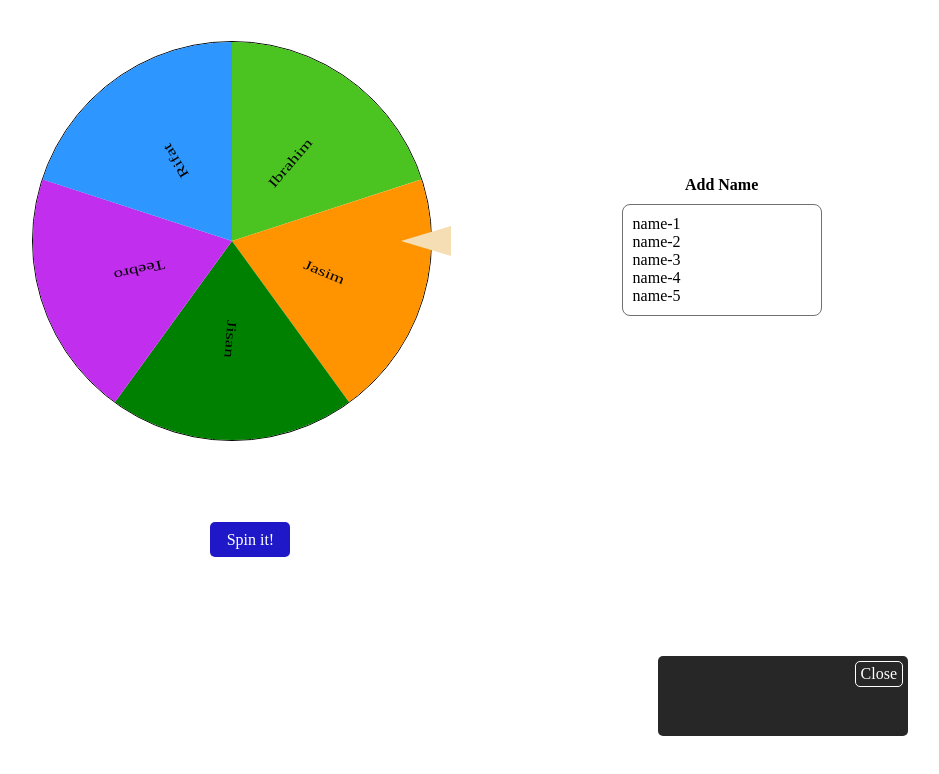
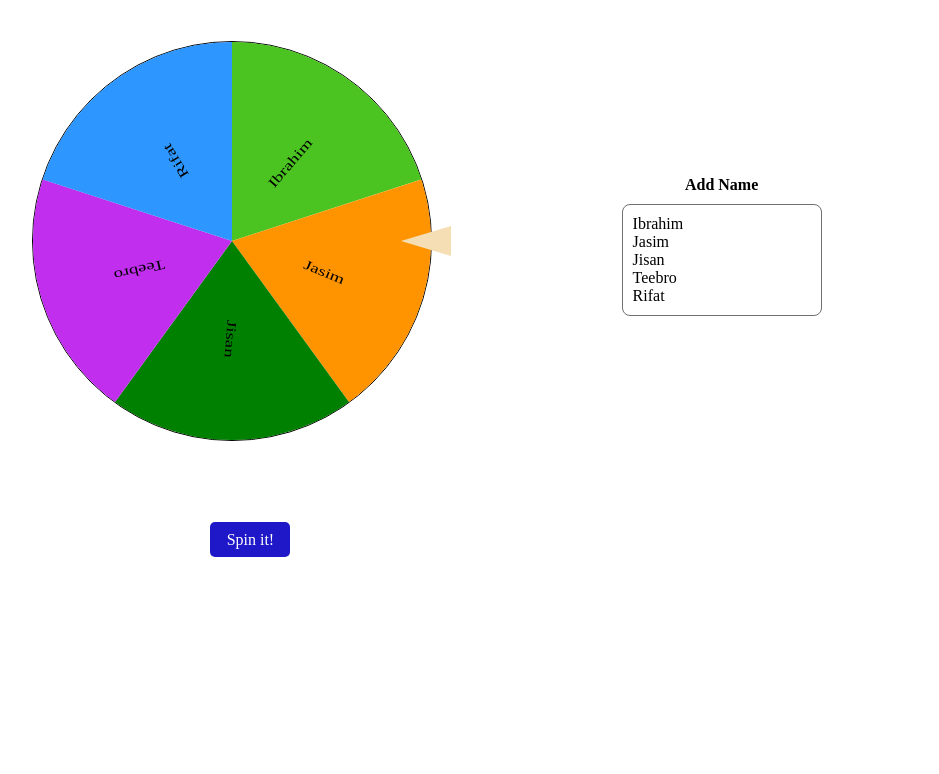
Before and after one commit to zahidul-islam-144/wpxpo-interview, a React (Create React App) app: page / in a window 1280 px wide. Shown: the top 774 px of the page, without its empty margins (308-1247 px from the left). Built offline with nearby package versions, Linux system fonts and the light colour scheme.

Commit message:
bug fixed

```diff
--- a/src/components/Spinner.jsx
+++ b/src/components/Spinner.jsx
@@ -2,7 +2,6 @@ import React, { useState } from "react";
 import PopUp from "./PopUp";
 
 const Spinner = () => {
-  const [startRotate, setStartRotate] = useState(false);
   const [openPopUp, setOpenPopUp] = useState(false);
   const [data, setData] = useState("");
   const [winner, setWinner] = useState("");
@@ -18,11 +17,11 @@ const Spinner = () => {
   ];
 
   const winnerNames2 = [
-    { min: 0, max: 72, winner: "Ibrahim" },
-    { min: 73, max: 145, winner: "Jasim" },
-    { min: 146, max: 218, winner: "Jisan" },
-    { min: 219, max: 291, winner: "Teebro" },
-    { min: 292, max: 364, winner: "Rifat" },
+    { winner: "Ibrahim" },
+    { winner: "Jasim" },
+    { winner: "Jisan" },
+    { winner: "Teebro" },
+    { winner: "Rifat" },
   ];
 
   const handlePopUp = (value) => {
@@ -30,7 +29,6 @@ const Spinner = () => {
   };
 
   const handleRotation = () => {
-    setStartRotate(true);
     let min = 0;
     let max = 355;
     let degree = Math.floor(Math.random() * (max - min + 1)) + min;
@@ -49,17 +47,14 @@ const Spinner = () => {
       }
     });
     console.log("* Winner:", result);
+
     setTimeout(() => {
-      if (result) {
+        console.log("* openPopUp:if", openPopUp);
         setOpenPopUp(true);
-        setData(result);
-      } else {
-        setOpenPopUp(false);
-        setData("Not available.");
-      }
-    }, 3000);
+        setData(result || 'Not available.');
+    }, 5000);
   };
-
+  console.log("* openPopUp:", openPopUp);
   return (
     <div className="spinner_main">
       <div className="name_block_mobile">
@@ -85,8 +80,8 @@ const Spinner = () => {
         <div className="name_block">
           <h4>Add Name</h4>
           <div className="names">
-            {[...Array(5)].map((name, i) => (
-              <p>name-{i + 1}</p>
+            {winnerNames2.map((name, i) => (
+              <p>{name?.winner}</p>
             ))}
           </div>
         </div>
@@ -96,7 +91,7 @@ const Spinner = () => {
         Spin it!
       </div>
 
-      {true && <PopUp data={data} handlePopUp={handlePopUp} />}
+      {openPopUp && <PopUp data={data} handlePopUp={handlePopUp} />}
     </div>
   );
 };
```
Also changed, not shown: src/components/PopUp.js (+10 -8 lines), src/styles/PopUp.css (line endings or trailing spaces).
